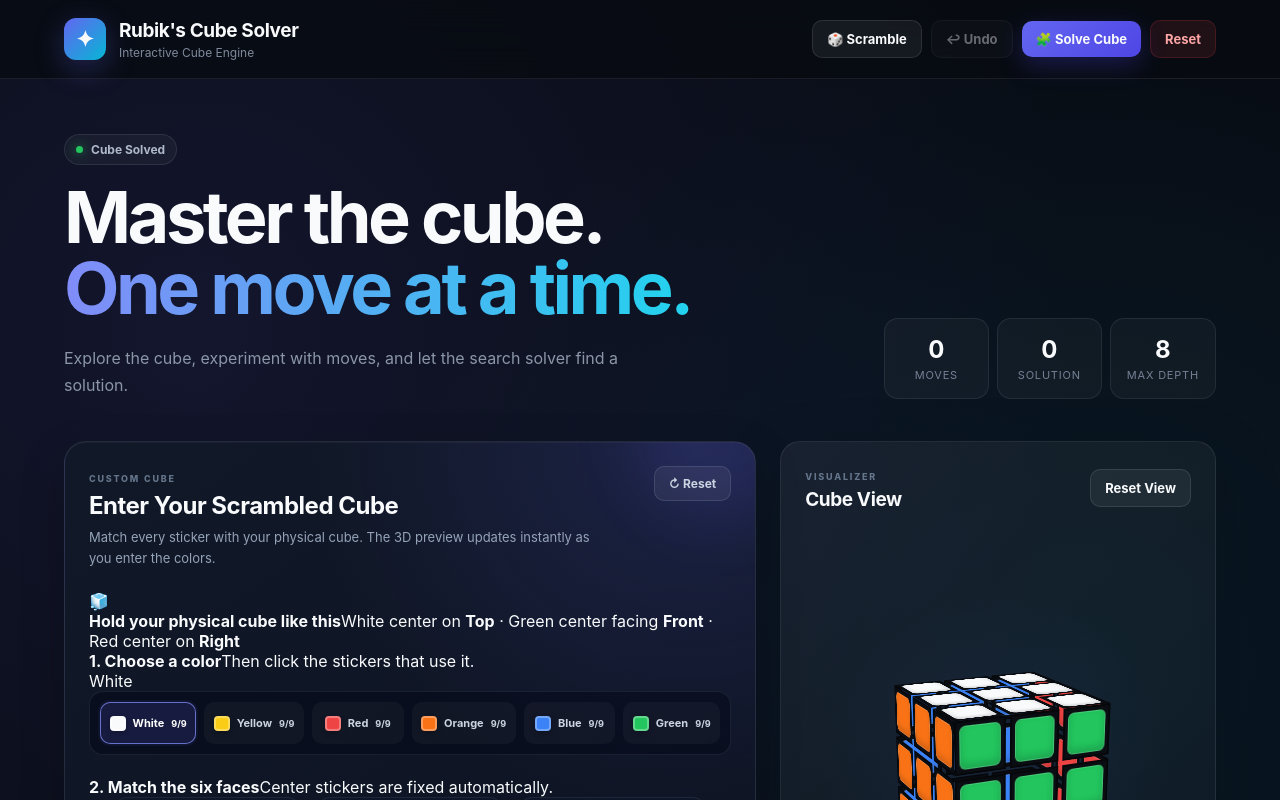
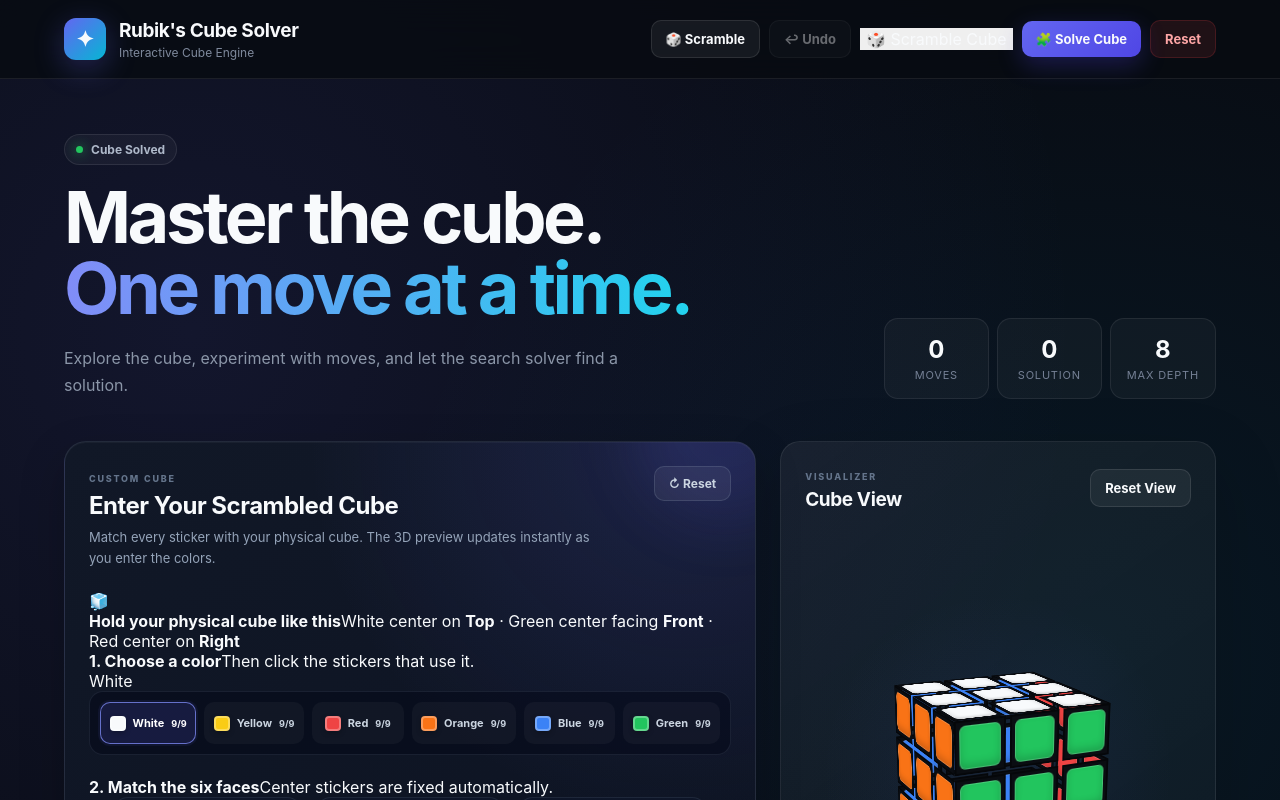
Before and after one commit to pushpajsingh1/rubiks-cube-solver, a React (Vite) app: page / in a window 1280 px wide. Shown: the top 800 px of the page. Built offline with nearby package versions, Linux system fonts and the light colour scheme.

Commit message:
Add cube scramble system

```diff
--- a/src/App.tsx
+++ b/src/App.tsx
@@ -26,6 +26,9 @@
 import CubeColorInput from "./cube/input/CubeColorInput"
 import Cube3D from "./cube/Cube3D"
 import "./App.css"
+import { applyScramble, generateScramble } from "./cube/scramble"
+import type { Move } from "./cube/notation"
+
 
 type MoveFunction = (cube: CubeState) => CubeState
 
@@ -237,6 +240,7 @@
 
   const [solution, setSolution] = useState<string[]>([])
   const [moveHistory, setMoveHistory] = useState<string[]>([])
+  const [scramble, setScramble] = useState<Move[]>([])
   const [isSolving, setIsSolving] = useState(false)
   const [currentSolutionMove, setCurrentSolutionMove] =
     useState(-1)
@@ -321,6 +325,25 @@
     setCurrentSolutionMove(-1)
   }, [isSolving])
 
+  function scrambleCube() {
+  if (isSolving || animatingMove !== null) {
+    return
+  }
+
+  const newScramble = generateScramble(20)
+  const scrambledCube = applyScramble(
+    createSolvedCube(),
+    newScramble,
+  )
+
+  setCube(scrambledCube)
+  setScramble(newScramble)
+
+  setSolution([])
+  setMoveHistory([])
+  setCurrentSolutionMove(-1)
+  setSolutionStartCube(null)
+}
   function nextSolutionMove() {
   if (
     isSolving ||
@@ -389,62 +412,6 @@
     if (isSolving) return
 
     setMoveHistory([])
-  }
-
-  function scrambleCube() {
-    if (isSolving) return
-
-    let scrambledCube = createSolvedCube()
-    const scramble: string[] = []
-
-    let previousFace = ""
-
-    const moveNames = [
-      "U",
-      "U'",
-      "U2",
-      "R",
-      "R'",
-      "R2",
-      "F",
-      "F'",
-      "F2",
-      "L",
-      "L'",
-      "L2",
-      "D",
-      "D'",
-      "D2",
-      "B",
-      "B'",
-      "B2",
-    ]
-
-    for (let i = 0; i < 20; i++) {
-      let move: string
-      let face: string
-
-      do {
-        move =
-          moveNames[
-            Math.floor(
-              Math.random() * moveNames.length,
-            )
-          ]
-
-        face = move[0]
-      } while (face === previousFace)
-
-      scrambledCube = moves[move](scrambledCube)
-
-      scramble.push(move)
-      previousFace = face
-    }
-
-    setCube(scrambledCube)
-    setMoveHistory(scramble)
-    setSolution([])
-    setCurrentSolutionMove(-1)
   }
 
   const activeMove =
@@ -605,7 +572,13 @@
           >
             ↩ Undo
           </button>
-
+          <button
+            className="scramble-button"
+            onClick={scrambleCube}
+            disabled={isSolving || animatingMove !== null}
+          >
+            🎲 Scramble Cube
+          </button>
           <button
             className="solve-button"
             onClick={() => solveCurrentCube()}
@@ -615,7 +588,12 @@
               ? "Solving..."
               : "🧩 Solve Cube"}
           </button>
-
+          {scramble.length > 0 && (
+  <div className="scramble-display">
+    <strong>Scramble:</strong>{" "}
+    {scramble.join(" ")}
+  </div>
+)}
           <button
             className="reset-button"
             onClick={resetCube}
--- /dev/null
+++ b/src/cube/scramble.ts
@@ -0,0 +1,80 @@
+import type { CubeState } from "./CubeState"
+import type { Move } from "./notation"
+import { applyMove } from "./notation"
+
+const SCRAMBLE_MOVES: Move[] = [
+  "U", "U'", "U2",
+  "R", "R'", "R2",
+  "F", "F'", "F2",
+  "L", "L'", "L2",
+  "D", "D'", "D2",
+  "B", "B'", "B2",
+]
+
+const MOVE_FACES: Record<Move, string> = {
+  U: "U",
+  "U'": "U",
+  U2: "U",
+
+  R: "R",
+  "R'": "R",
+  R2: "R",
+
+  F: "F",
+  "F'": "F",
+  F2: "F",
+
+  L: "L",
+  "L'": "L",
+  L2: "L",
+
+  D: "D",
+  "D'": "D",
+  D2: "D",
+
+  B: "B",
+  "B'": "B",
+  B2: "B",
+}
+
+export function generateScramble(
+  length = 20,
+): Move[] {
+  const scramble: Move[] = []
+
+  while (scramble.length < length) {
+    const move =
+      SCRAMBLE_MOVES[
+        Math.floor(
+          Math.random() * SCRAMBLE_MOVES.length,
+        )
+      ]
+
+    const previousMove =
+      scramble[scramble.length - 1]
+
+    if (
+      previousMove &&
+      MOVE_FACES[move] === MOVE_FACES[previousMove]
+    ) {
+      continue
+    }
+
+    scramble.push(move)
+  }
+
+  return scramble
+}
+
+export function applyScramble(
+  cube: CubeState,
+  scramble: Move[],
+): CubeState {
+  let result = cube
+
+  for (const move of scramble) {
+    result = applyMove(result, move)
+  }
+
+  return result
+}
```
Also changed, not shown: 1 other file (tests, documents, lock files or other folders).
